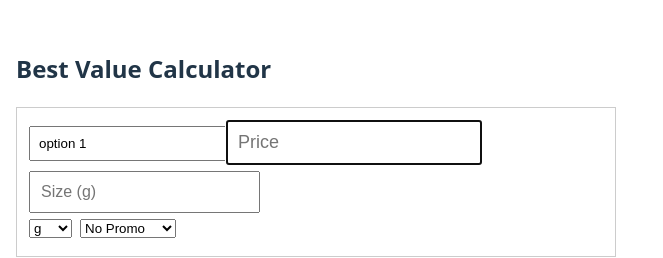
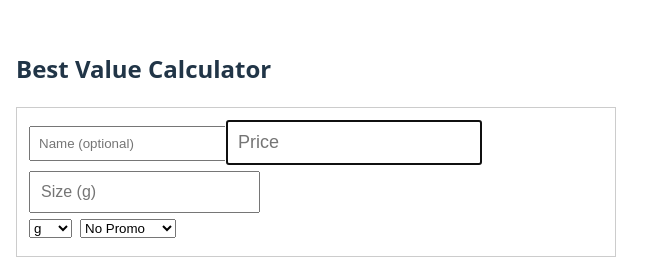
Before and after one commit to Mamduh5/best-value-calculator, a React app in the folder frontend/: page / in a window 1280 px wide. Shown: the part 217-475 px from the top of the page, without its empty margins (0-663 px from the left). Built offline with nearby package versions, Linux system fonts and the light colour scheme; no server answers; the HTML template or start-up script is replaced by a standard one.

Commit message:
done v0.2

```diff
--- a/frontend/src/App.jsx
+++ b/frontend/src/App.jsx
@@ -12,7 +12,7 @@ export default function App() {
   const [isOnline, setIsOnline] = useState(navigator.onLine);
 
   const createEmptyOption = (overrides = {}) => ({
-    name: "option 1",
+    name: "",
     price: "",
     size: "",
     unit: overrides.unit ?? "g",
@@ -62,6 +62,14 @@ export default function App() {
     setOptions(copy);
   };
 
+  const withFallbackNames = (options) =>
+    options.map((o, i) => ({
+      ...o,
+      name:
+        o.name?.trim() ||
+        `Option ${i + 1} — ${o.price}/${o.size}${o.unit}`,
+    }));
+
   const calculateBest = async () => {
 
     const normalizedOptions = options.map(o => ({
@@ -85,7 +93,7 @@ export default function App() {
     const item = {
       id: crypto.randomUUID(),
       createdAt: Date.now(),
-      options,
+      options: withFallbackNames(options),
       results: res,
     };
 
--- a/frontend/src/components/HistoryList.jsx
+++ b/frontend/src/components/HistoryList.jsx
@@ -1,12 +1,14 @@
 export default function HistoryList({ history, onSelect }) {
   if (!history.length) return null;
+
 
   return (
     <div style={{ marginTop: 24 }}>
       <h3>Recent</h3>
 
       {history.map(item => {
-        const best = item.results.find(r => r.isBest);
+        const bestIndex = item.results.findIndex(r => r.isBest);
+        const bestOption = item.options[bestIndex];
 
         return (
           <div
@@ -18,7 +20,7 @@ export default function HistoryList({ history, onSelect }) {
               cursor: "pointer",
             }}
           >
-            <strong>{best?.name}</strong>{" "}
+            <strong>{bestOption?.name}</strong>{" "}
             <span style={{ fontSize: 12, color: "#666" }}>
               ({timeAgo(item.createdAt)})
             </span>
--- a/frontend/src/components/ResultList.jsx
+++ b/frontend/src/components/ResultList.jsx
@@ -28,7 +28,7 @@ export default function ResultList({ results }) {
                                 BEST VALUE
                             </span>
                         )}
-
+                        {"  "}
                         {r.name} – {r.costPerUnit.toFixed(4)} / {r.unit}
                     </li>
                 ))}
```
